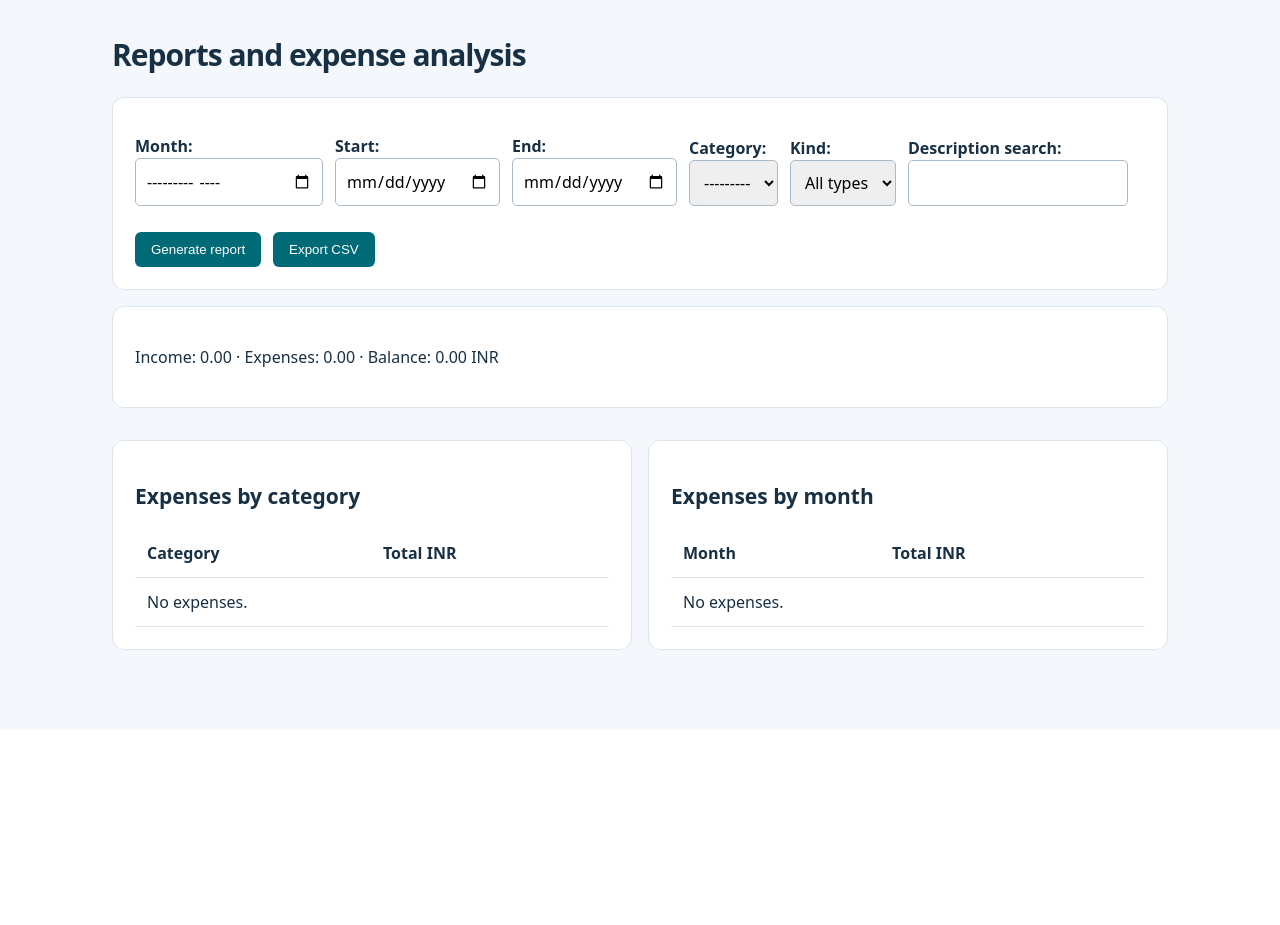
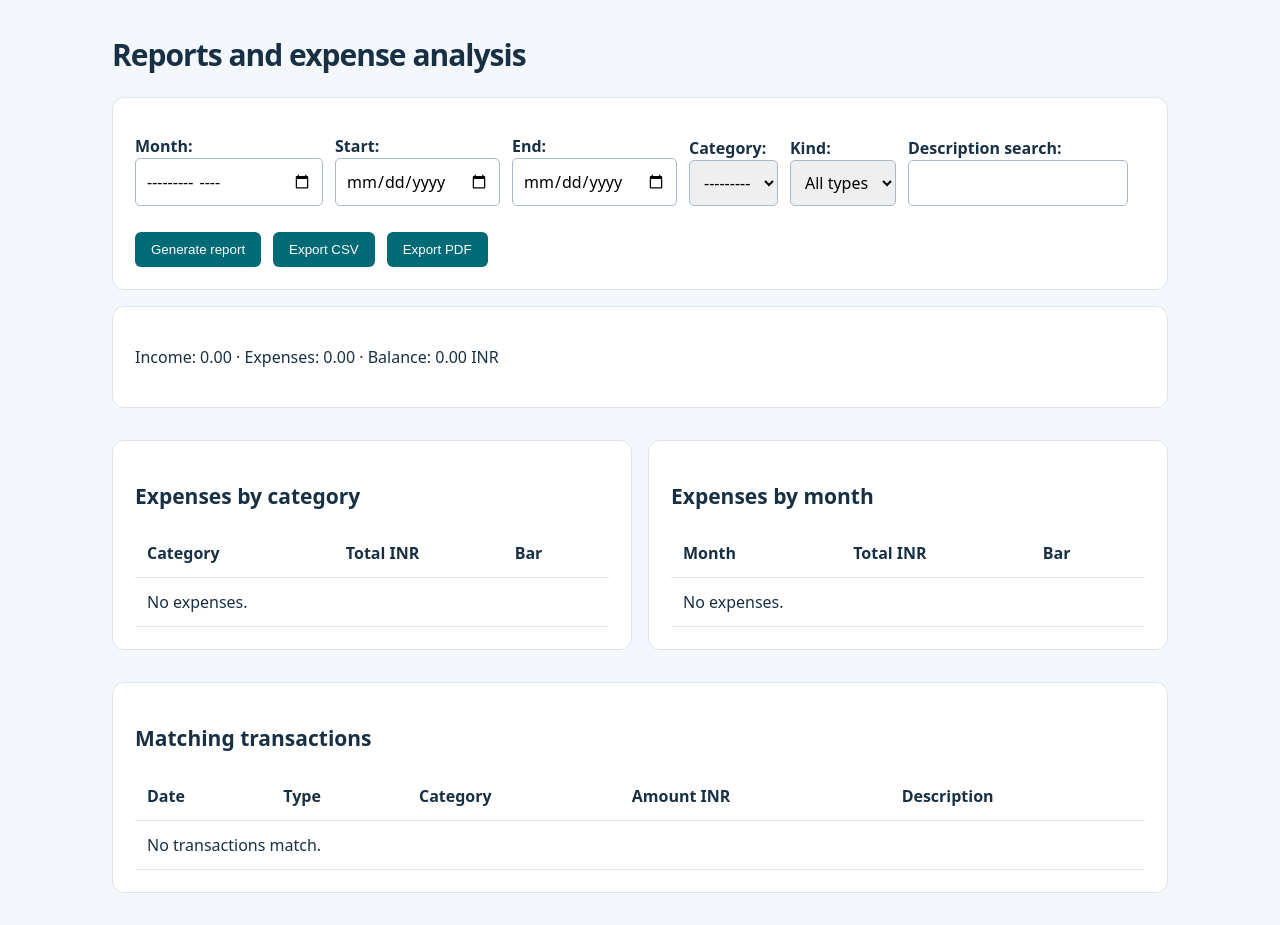
Before and after one commit to blason2108/Smart_expense_management_system_SE, a Django app: page /reports/ in a window 1280 px wide. Shown: the part 71-996 px from the top of the page. Before the commit the page ends 721 px from the top, so only its background shows below. Run offline with Django 5.2, Linux system fonts and the light colour scheme; the visitor is signed in with stand-in values (Sample User, id 1); data that the repository does not hold is empty.

Commit message:
Complete Part 2 reporting and workflow validation
Add category and monthly expense charts, matching transactions, validated PDF export, audit and report regressions, and deployment readiness checks.

```diff
--- a/smart-expense/docker-compose.yml
+++ b/smart-expense/docker-compose.yml
@@ -19,6 +19,11 @@ services:
     depends_on:
       db: {condition: service_healthy}
     command: sh -c "python manage.py migrate && gunicorn config.wsgi:application --bind 0.0.0.0:8000"
+    healthcheck:
+      test: ["CMD", "python", "-c", "from urllib.request import urlopen; assert urlopen('http://127.0.0.1:8000/healthz/', timeout=3).status == 200"]
+      interval: 5s
+      timeout: 5s
+      retries: 12
     ports: ["8000:8000"]
 volumes:
   pgdata:
--- a/smart-expense/reports/views.py
+++ b/smart-expense/reports/views.py
@@ -9,10 +9,13 @@ from django.shortcuts import render
 from transactions.forms import FilterForm
 from transactions.services import selected_transactions, totals
 
+from .pdf import build_pdf
+
 
 def safe_cell(value):
     text = str(value)
-    return "'" + text if text.lstrip().startswith(("=", "+", "-", "@", "\t", "\r")) else text
+    needs_escape = text.startswith(("\t", "\r", "\n")) or text.lstrip().startswith(("=", "+", "-", "@"))
+    return "'" + text if needs_escape else text
 
 
 @login_required
@@ -20,6 +23,12 @@ def index(request):
     form = FilterForm(request.GET, user=request.user)
     qs = selected_transactions(request.user, form)
     summary = totals(qs)
+    if request.GET.get("export") == "pdf" and form.is_valid():
+        response = HttpResponse(content_type="application/pdf")
+        response["Content-Disposition"] = 'attachment; filename="expense-report.pdf"'
+        build_pdf(response, qs, summary)
+        return response
+
     if request.GET.get("export") == "csv" and form.is_valid():
         response = HttpResponse(content_type="text/csv; charset=utf-8")
         response["Content-Disposition"] = 'attachment; filename="expense-report.csv"'
@@ -41,5 +50,13 @@ def index(request):
     return render(
         request,
         "reports/list.html",
-        {"form": form, "items": qs, "by_category": by_category, "by_month": by_month, **summary},
+        {
+            "form": form,
+            "items": qs,
+            "by_category": by_category,
+            "by_month": by_month,
+            "category_max": max((row["total"] for row in by_category), default=1),
+            "month_max": max((row["total"] for row in by_month), default=1),
+            **summary,
+        },
     )
--- a/smart-expense/requirements-dev.txt
+++ b/smart-expense/requirements-dev.txt
@@ -5,4 +5,5 @@ pytest-cov>=5.0
 ruff>=0.6
 bandit>=1.7
 pip-audit>=2.7
+pypdf>=6.0
 locust>=2.29   # TC-PERF-01 load test (SEB-NF-001)
--- a/smart-expense/templates/reports/list.html
+++ b/smart-expense/templates/reports/list.html
@@ -1 +1,70 @@
-{% extends 'base.html' %}{% block content %}<h1>Reports and expense analysis</h1><form method="get" class="filters panel">{{ form.as_p }}<button>Generate report</button><button name="export" value="csv">Export CSV</button></form><div class="card"><p>Income: {{ income|floatformat:2 }} · Expenses: {{ expense|floatformat:2 }} · Balance: {{ balance|floatformat:2 }} INR</p></div><div class="grid"><div class="card"><h2>Expenses by category</h2><table><tr><th>Category</th><th>Total INR</th></tr>{% for r in by_category %}<tr><td>{{ r.category__name }}</td><td>{{ r.total }}</td></tr>{% empty %}<tr><td colspan="2">No expenses.</td></tr>{% endfor %}</table></div><div class="card"><h2>Expenses by month</h2><table><tr><th>Month</th><th>Total INR</th></tr>{% for r in by_month %}<tr><td>{{ r.month|date:'Y-m' }}</td><td>{{ r.total }}</td></tr>{% empty %}<tr><td colspan="2">No expenses.</td></tr>{% endfor %}</table></div></div>{% endblock %}
+{% extends 'base.html' %}
+{% block content %}
+<style>
+.report-charts { grid-template-columns: repeat(auto-fit, minmax(min(100%, 320px), 1fr)); }
+.report-chart th[scope="row"] { overflow-wrap: anywhere; }
+.report-chart td:last-child { width: 35%; }
+.report-chart meter { width: 100%; height: 1.2rem; accent-color: #006a76; }
+</style>
+<h1>Reports and expense analysis</h1>
+<form method="get" class="filters panel">
+    {{ form.as_p }}
+    <button>Generate report</button>
+    <button name="export" value="csv">Export CSV</button>
+    <button name="export" value="pdf">Export PDF</button>
+</form>
+<div class="card">
+    <p>Income: {{ income|floatformat:2 }} · Expenses: {{ expense|floatformat:2 }} · Balance: {{ balance|floatformat:2 }} INR</p>
+</div>
+<div class="grid report-charts">
+    <section class="card" aria-labelledby="category-title">
+        <h2 id="category-title">Expenses by category</h2>
+        <table class="report-chart">
+            <thead><tr><th scope="col">Category</th><th scope="col">Total INR</th><th scope="col">Bar</th></tr></thead>
+            <tbody>
+                {% for row in by_category %}
+                <tr>
+                    <th scope="row">{{ row.category__name }}</th>
+                    <td>{{ row.total|floatformat:2 }}</td>
+                    <td><meter min="0" max="{{ category_max|floatformat:'2u' }}" value="{{ row.total|floatformat:'2u' }}"
+                               aria-hidden="true"></meter></td>
+                </tr>
+                {% empty %}<tr><td colspan="3">No expenses.</td></tr>{% endfor %}
+            </tbody>
+        </table>
+    </section>
+    <section class="card" aria-labelledby="month-title">
+        <h2 id="month-title">Expenses by month</h2>
+        <table class="report-chart">
+            <thead><tr><th scope="col">Month</th><th scope="col">Total INR</th><th scope="col">Bar</th></tr></thead>
+            <tbody>
+                {% for row in by_month %}
+                <tr>
+                    <th scope="row">{{ row.month|date:'Y-m' }}</th>
+                    <td>{{ row.total|floatformat:2 }}</td>
+                    <td><meter min="0" max="{{ month_max|floatformat:'2u' }}" value="{{ row.total|floatformat:'2u' }}"
+                               aria-hidden="true"></meter></td>
+                </tr>
+                {% empty %}<tr><td colspan="3">No expenses.</td></tr>{% endfor %}
+            </tbody>
+        </table>
+    </section>
+</div>
+<section class="card scroll" aria-labelledby="report-items-title">
+    <h2 id="report-items-title">Matching transactions</h2>
+    <table>
+        <thead>
+            <tr><th scope="col">Date</th><th scope="col">Type</th><th scope="col">Category</th>
+                <th scope="col">Amount INR</th><th scope="col">Description</th></tr>
+        </thead>
+        <tbody>
+            {% for item in items %}
+            <tr>
+                <td>{{ item.date|date:'Y-m-d' }}</td><td>{{ item.kind }}</td><td>{{ item.category.name }}</td>
+                <td>{{ item.amount|floatformat:2 }}</td><td>{{ item.description }}</td>
+            </tr>
+            {% empty %}<tr><td colspan="5">No transactions match.</td></tr>{% endfor %}
+        </tbody>
+    </table>
+</section>
+{% endblock %}
--- a/smart-expense/transactions/forms.py
+++ b/smart-expense/transactions/forms.py
@@ -18,7 +18,9 @@ class TransactionForm(forms.ModelForm):
 
 
 class FilterForm(forms.Form):
-    month = forms.DateField(required=False, input_formats=["%Y-%m"], widget=forms.DateInput(attrs={"type": "month"}))
+    month = forms.DateField(
+        required=False, input_formats=["%Y-%m"], widget=forms.DateInput(format="%Y-%m", attrs={"type": "month"})
+    )
     start = forms.DateField(required=False, widget=forms.DateInput(attrs={"type": "date"}))
     end = forms.DateField(required=False, widget=forms.DateInput(attrs={"type": "date"}))
     category = forms.ModelChoiceField(queryset=Category.objects.none(), required=False)
```
Also changed, not shown: smart-expense/accounts/tests/test_accounts.py (+31 -0 lines), smart-expense/reports/pdf.py (added, +53 -0 lines), smart-expense/reports/tests/test_reports.py (+39 -2 lines), smart-expense/tests/load/locustfile.py (+12 -4 lines), 1 other file.
